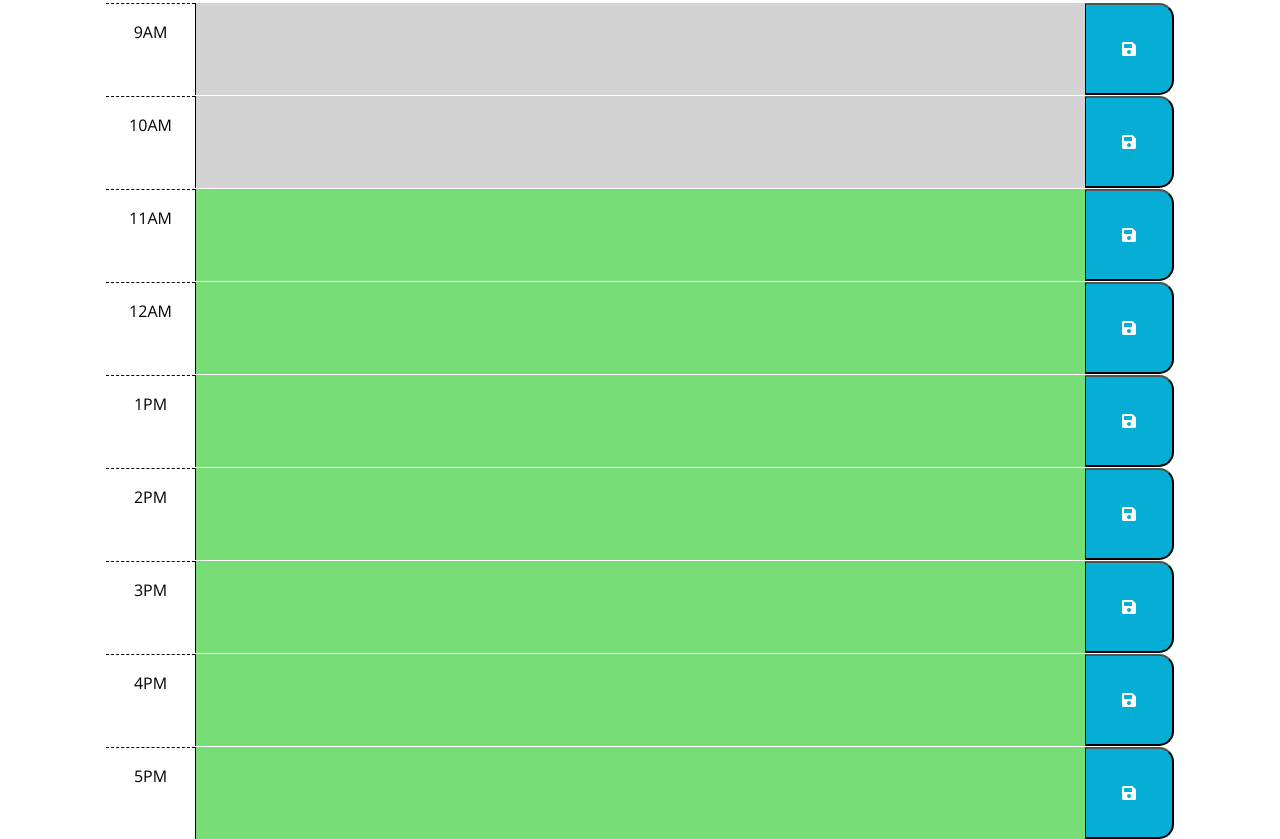
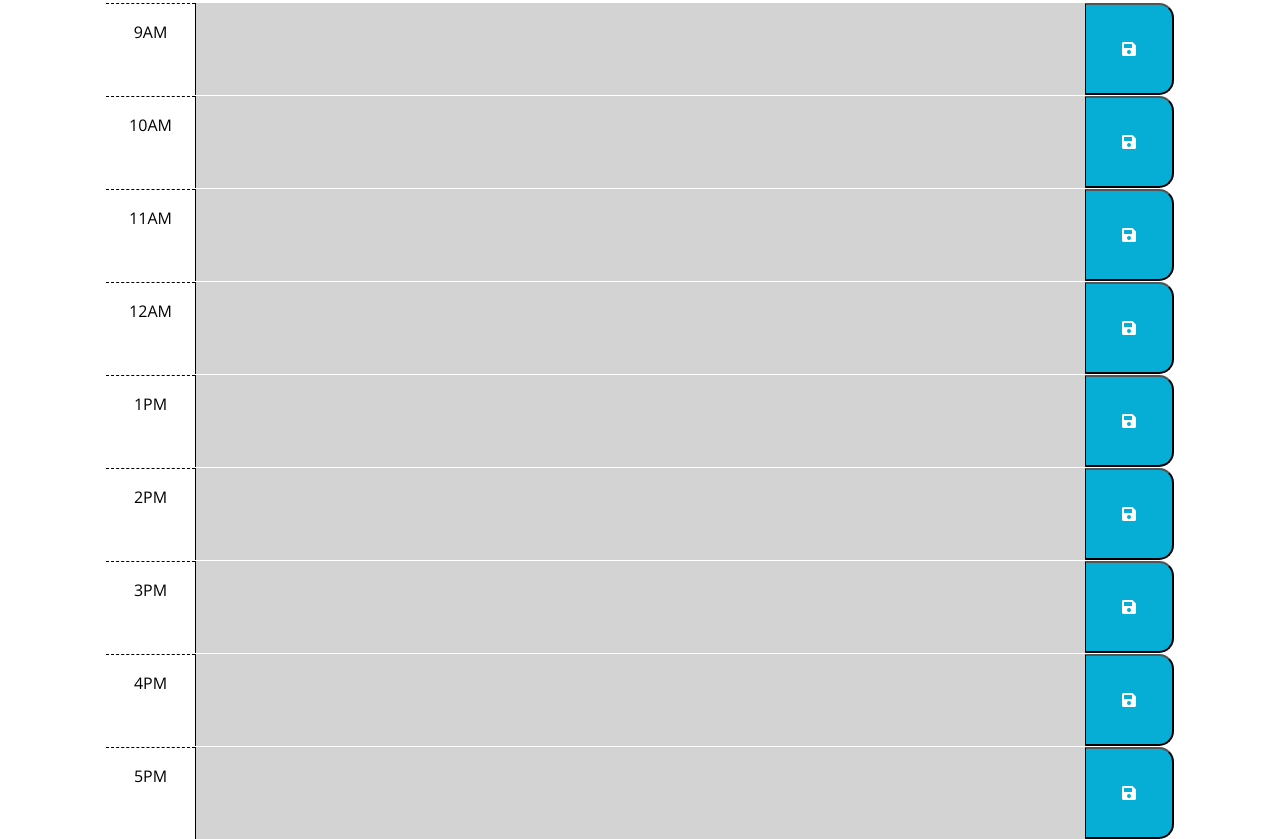
Before and after one commit to lauriefish22/day-scheduler, a plain HTML site: page index.html in a window 1280 px wide. Shown: the part 300-1139 px from the top of the page. Drawn offline with nearby package versions, Linux system fonts and the light colour scheme.

Commit message:
readme and FINISH

```diff
--- a/index.html
+++ b/index.html
@@ -41,7 +41,7 @@
       </button>
     </div>
 
-    <div id="hour11am" class="row time-block past">
+    <div id="hour11" class="row time-block past">
       <div class="col-2 col-md-1 hour text-center py-3">11AM</div>
       <textarea class="col-8 col-md-10 description" rows="3"> </textarea>
       <button class="saveBtn col-2 col-md-1" aria-label="save">
@@ -49,7 +49,7 @@
       </button>
     </div>
 
-    <div id="hour12pm" class="row time-block past">
+    <div id="hour12" class="row time-block past">
       <div class="col-2 col-md-1 hour text-center py-3">12AM</div>
       <textarea class="col-8 col-md-10 description" rows="3"> </textarea>
       <button class="saveBtn col-2 col-md-1" aria-label="save">
@@ -57,7 +57,7 @@
       </button>
     </div>
 
-    <div id="hour1pm" class="row time-block past">
+    <div id="hour13" class="row time-block past">
       <div class="col-2 col-md-1 hour text-center py-3">1PM</div>
       <textarea class="col-8 col-md-10 description" rows="3"> </textarea>
       <button class="saveBtn col-2 col-md-1" aria-label="save">
@@ -65,7 +65,7 @@
       </button>
     </div>
 
-    <div id="hour2pm" class="row time-block past">
+    <div id="hour14" class="row time-block past">
       <div class="col-2 col-md-1 hour text-center py-3">2PM</div>
       <textarea class="col-8 col-md-10 description" rows="3"> </textarea>
       <button class="saveBtn col-2 col-md-1" aria-label="save">
@@ -73,7 +73,7 @@
       </button>
     </div>
 
-    <div id="hour3pm" class="row time-block past">
+    <div id="hour15" class="row time-block past">
       <div class="col-2 col-md-1 hour text-center py-3">3PM</div>
       <textarea class="col-8 col-md-10 description" rows="3"> </textarea>
       <button class="saveBtn col-2 col-md-1" aria-label="save">
@@ -81,7 +81,7 @@
       </button>
     </div>
 
-    <div id="hour4pm" class="row time-block past">
+    <div id="hour16" class="row time-block past">
       <div class="col-2 col-md-1 hour text-center py-3">4PM</div>
       <textarea class="col-8 col-md-10 description" rows="3"> </textarea>
       <button class="saveBtn col-2 col-md-1" aria-label="save">
@@ -89,7 +89,7 @@
       </button>
     </div>
 
-    <div id="hour5pm" class="row time-block past">
+    <div id="hour17" class="row time-block past">
       <div class="col-2 col-md-1 hour text-center py-3">5PM</div>
       <textarea class="col-8 col-md-10 description" rows="3"> </textarea>
       <button class="saveBtn col-2 col-md-1" aria-label="save">
```
Also changed, not shown: Assets/Screenshot 2023-04-06 at 3.09.27 PM.png (added), 1 other file.
